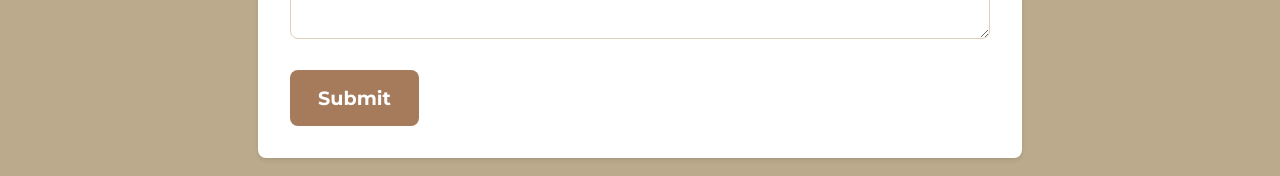
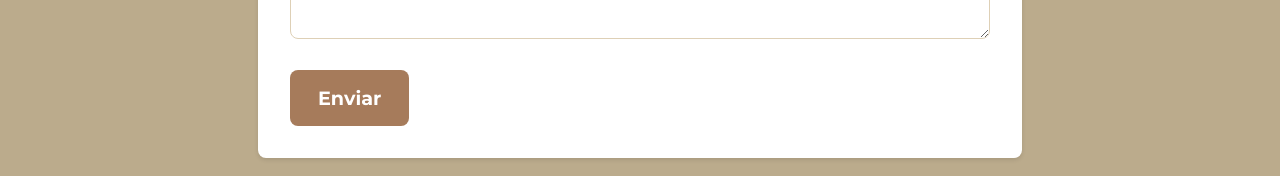
Before and after one commit to PaulaKDev/my-portfolio, a React (Vite) app: page / in a window 1280 px wide. Shown: the part 2330-2506 px from the top of the page. Built offline with nearby package versions, Linux system fonts and the light colour scheme.

Commit message:
ContactMe ok

```diff
--- a/src/components/ContactMeSection.jsx
+++ b/src/components/ContactMeSection.jsx
@@ -268,7 +268,7 @@ const ContactMeSection = () => {
               alignSelf: 'flex-start', // Alinea el botón a la izquierda
             }}
           >
-            {isLoading ? 'Submitting...' : 'Submit'}
+            {isLoading ? 'Enviando...' : 'Enviar'}
           </button>
         </form>
       </div>
```
